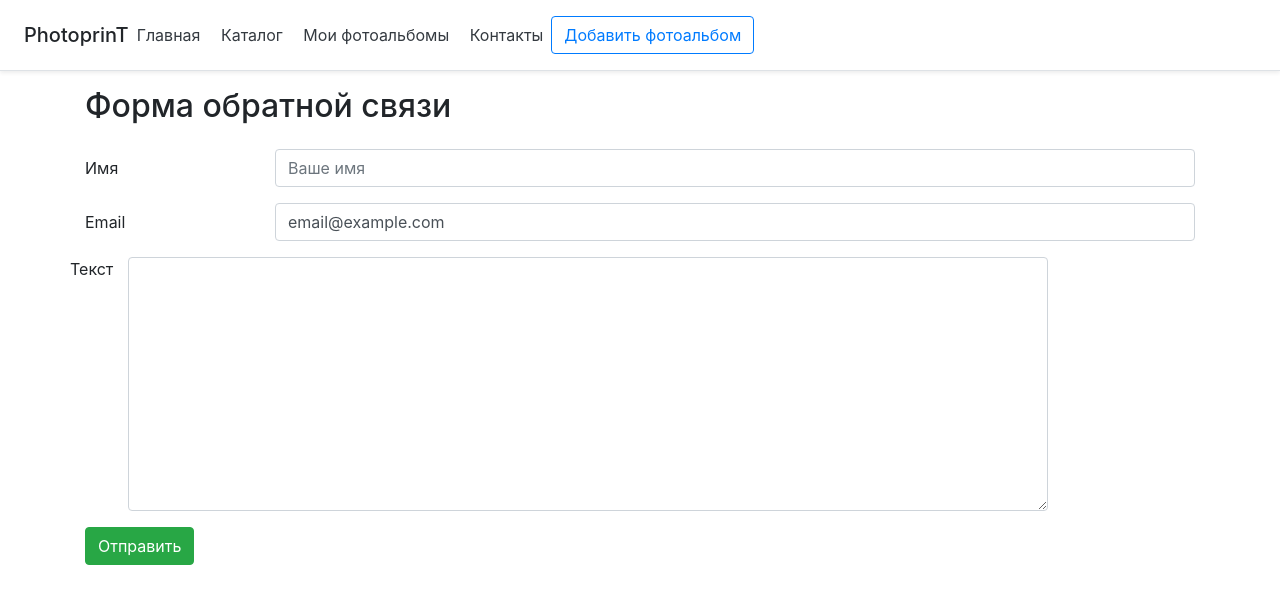
After one commit to Rugnus/izp3, a Django app: page /contact/ in a window 1280 px wide. The commit adds this page. Shown: the top 604 px of the page. Run offline with Django 3.2, Linux system fonts and the light colour scheme; some libraries are stand-ins or nearby versions.

Commit message:
Project v4.0

```diff
--- a/inzhp/settings.py
+++ b/inzhp/settings.py
@@ -38,7 +38,9 @@ INSTALLED_APPS = [
     'django.contrib.sessions',
     'django.contrib.messages',
     'django.contrib.staticfiles',
-    'photoalbum'
+    'photoalbum',
+    'import_export'
+
 ]
 
 MIDDLEWARE = [
--- a/inzhp/urls.py
+++ b/inzhp/urls.py
@@ -13,6 +13,8 @@ urlpatterns = [
     path('catalog/', views.catalog_view, name='catalog'),
     path('create-post/', views.create_post_view, name='create-post'),
     path('createprem-post/', views.create_prem_view, name="createprem-post"),
+    path('contact/', views.contact_view, name="contact"),
+    path('contactadd/', views.AddContact.as_view(), name="add_contact"),
     path('createvip-post/', views.create_vip_view, name="createvip-post"),
     path('detail<int:id>/', views.detail_view, name='detail'),
     path('premdetail<int:id>/', views.premdetail_view, name="premdet"),
--- a/photoalbum/admin.py
+++ b/photoalbum/admin.py
@@ -1,6 +1,6 @@
 from django.contrib import admin
 
-from .models import Post, PostImage, Premium, PremAlbum, Vip, VipAlbum, Category
+from .models import Post, PostImage, Premium, PremAlbum, Vip, VipAlbum, Category, Contact
 
 
 class PostImageAdmin(admin.StackedInline):
@@ -60,3 +60,5 @@ class VipAlbumAdmin(admin.ModelAdmin):
 
 
 admin.site.register(Category)
+
+admin.site.register(Contact)
--- a/photoalbum/views.py
+++ b/photoalbum/views.py
@@ -1,7 +1,8 @@
-from django.shortcuts import render, get_object_or_404
+from django.shortcuts import render, get_object_or_404, redirect
+from django.views.generic.base import View
 
 from .models import Post, PostImage, PremAlbum, Premium, Vip, VipAlbum, Category
-
+from .forms import ContactForm
 
 def main_view(request):
     return render(request, 'main.html')
@@ -108,3 +109,15 @@ def catalog_view(request):
     image = Category.image
 
     return render(request, 'catalog.html', {'categories': categories})
+
+
+def contact_view(request):
+    return render(request, 'contacts.html')
+
+
+class AddContact(View):
+    def post(self, request):
+        form = ContactForm(request.POST)
+        if form.is_valid():
+            form.save()
+        return redirect("/")
--- a/templates/base.html
+++ b/templates/base.html
@@ -19,7 +19,7 @@
         <a class="p-2 text-dark" href="{% url 'main' %}">Главная</a>
         <a class="p-2 text-dark" href="{% url 'catalog' %}">Каталог</a>
           <a class="p-2 text-dark" href="{% url 'blog' %}">Мои фотоальбомы</a>
-        <a class="p-2 text-dark" href="#">Контакты</a>
+        <a class="p-2 text-dark" href="{% url 'contact' %}">Контакты</a>
       </nav>
       <a class="btn btn-outline-primary" href="#">Добавить фотоальбом</a>
     </header>
--- /dev/null
+++ b/templates/contacts.html
@@ -0,0 +1,34 @@
+{% extends 'base.html' %}
+
+{% block content %}
+
+    <div class="container">
+        <h2>Форма обратной связи</h2>
+        <form method="post" action="{% url 'add_contact' %}" class="mt-4">
+            {% csrf_token %}
+          <div class="form-group row">
+            <label for="staticEmail" class="col-sm-2 col-form-label">Имя</label>
+            <div class="col-sm-10">
+                <input class="form-control" type="text" placeholder="Ваше имя" name="name" id="name">
+            </div>
+          </div>
+          <div class="form-group row">
+            <label for="staticEmail" class="col-sm-2 col-form-label">Email</label>
+            <div class="col-sm-10">
+              <input type="text" class="form-control" id="email" value="email@example.com" name="email">
+            </div>
+          </div>
+          <div class="form-group row">
+              <label for="exampleFormControlTextarea1">Текст</label>
+              <div class="col-sm-10">
+                <textarea class="form-control" id="text" rows="10" name="text"></textarea>
+              </div>
+          </div>
+          <button type="submit mt-4" class="btn btn-success">Отправить</button>
+
+
+
+        </form>
+    </div>
+
+{% endblock %}
```
Also changed, not shown: photoalbum/forms.py (added, +9 -0 lines), photoalbum/models.py (+17 -0 lines), templates/main.html (+12 -1 lines), db.sqlite3, media/images/card4.jpg (added), photoalbum/migrations/0004_contact.py (added).
